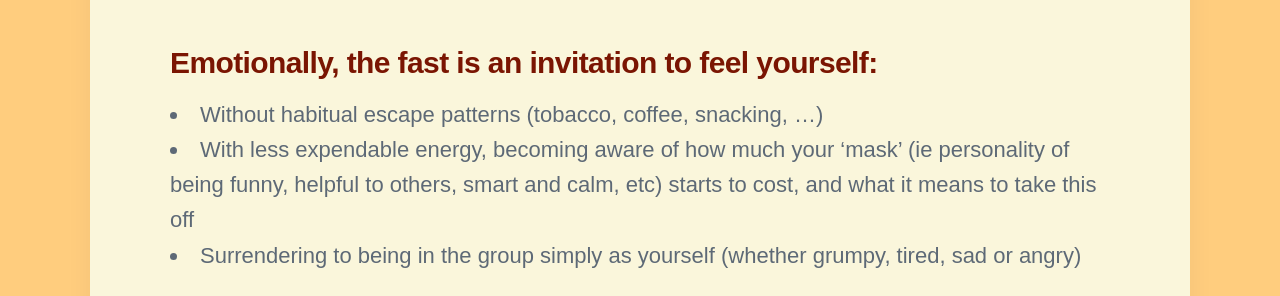
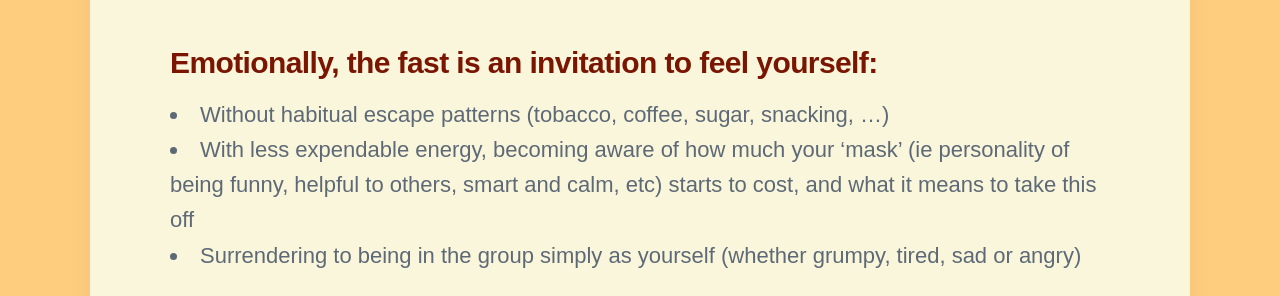
Before and after one commit to threekeytherapy/threekeytherapy.com, a Jekyll site: the page built from _workshops/fast-retreat.md, in a window 1280 px wide and 900 px high, scrolled down 1650 px. Shown: the part 158-454 px from the top of the window. Built offline with Jekyll 4.4.1, drawn with Linux system fonts in a browser that asks for light colours; nearby versions of some CDN libraries; some web fonts are replaced.

Commit message:
adds sugar

```diff
--- a/_workshops/fast-retreat.md
+++ b/_workshops/fast-retreat.md
@@ -28,9 +28,11 @@ This fast aims to let every organ rest, with each day's activities focusing on c
 - Unlock the body's natural ability to heal and regenerate
 
 ### Emotionally, the fast is an invitation to feel yourself:
-- Without habitual escape patterns (tobacco, coffee, snacking, ...)
+- Without habitual escape patterns (tobacco, coffee, sugar, snacking, ...)
 - With less expendable energy, becoming aware of how much your 'mask' (ie personality of being funny, helpful to others, smart and calm, etc) starts to cost, and what it means to take this off
 - Surrendering to being in the group simply as yourself (whether grumpy, tired, sad or angry)
+
+
 
 ### Mentally, the fast is an opportunity to:
 - Learn about the functioning of your organs, related muscle groups and meridian systems
```
